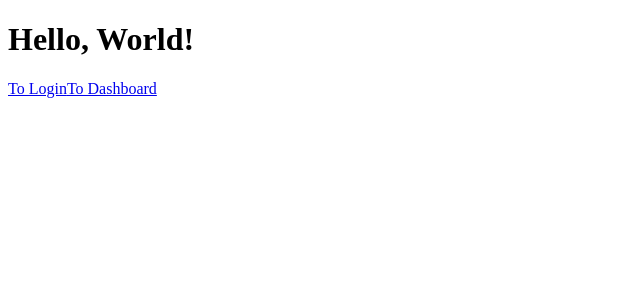
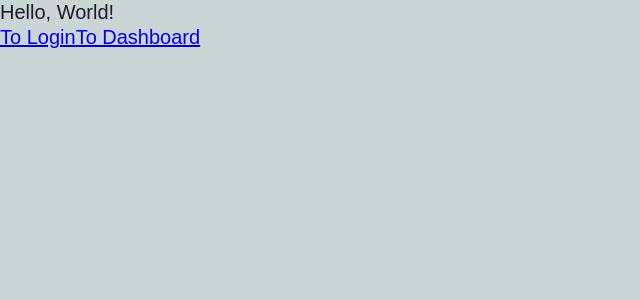
Before and after one commit to Nibir1/WOS_Applicant_Management, a Next.js app: page / in a window 1280 px wide. Shown: the top 300 px of the page, without its empty margins (0-640 px from the left). Built offline with nearby package versions, Linux system fonts and the light colour scheme.

Commit message:
starting sass scaffold

```diff
--- /dev/null
+++ b/app/global.scss
@@ -0,0 +1,32 @@
+@use './reset.scss';
+
+@use './palette.scss' as *;
+
+:root {
+  --background: #{$clr-shade-100};
+  --foreground: #{$clr-shade-900};
+}
+
+html {
+  width: 100%;
+  min-width: 100vw;
+  height: 100%;
+  min-height: 100vh;
+
+  background: var(--background);
+  color: var(--foreground);
+}
+
+body {
+  width: 100%;
+  height: 100%;
+
+  font-family: Arial, Helvetica, sans-serif;
+  font-size: 15pt;
+  line-height: 1.25em;
+
+  * {
+    box-sizing: border-box;
+    line-height: 1.25em;
+  }
+}
--- a/app/layout.tsx
+++ b/app/layout.tsx
@@ -1,5 +1,7 @@
 import type { ReactNode } from 'react';
 import type { Metadata } from 'next';
+
+import './global.scss';
 
 export default function RootLayout({ children }: { children: ReactNode }):ReactNode {
   return (
--- /dev/null
+++ b/app/palette.scss
@@ -0,0 +1,13 @@
+/* Defines SASS/SCSS Color Variables for the sites palette */
+
+$clr-shade-50: hsl(180deg, 10%, 95%);
+$clr-shade-100: hsl(180deg, 11%, 81.5%);
+$clr-shade-200: hsl(187deg, 12%, 73%);
+$clr-shade-300: hsl(194deg, 13%, 64.5%);
+$clr-shade-400: hsl(201deg, 14%, 56%);
+$clr-shade-500: hsl(208deg, 15%, 47.5%);
+$clr-shade-600: hsl(215deg, 16%, 39%);
+$clr-shade-700: hsl(222deg, 17%, 30.5%);
+$clr-shade-800: hsl(229deg, 18%, 22%);
+$clr-shade-900: hsl(236deg, 19%, 13.5%);
+$clr-shade-950: hsl(240deg, 20%, 5%);
--- /dev/null
+++ b/app/reset.scss
@@ -0,0 +1,48 @@
+/* http://meyerweb.com/eric/tools/css/reset/
+   v2.0 | 20110126
+   License: none (public domain)
+*/
+
+html, body, div, span, applet, object, iframe,
+h1, h2, h3, h4, h5, h6, p, blockquote, pre,
+a, abbr, acronym, address, big, cite, code,
+del, dfn, em, img, ins, kbd, q, s, samp,
+small, strike, strong, sub, sup, tt, var,
+b, u, i, center,
+dl, dt, dd, ol, ul, li,
+fieldset, form, label, legend,
+table, caption, tbody, tfoot, thead, tr, th, td,
+article, aside, canvas, details, embed,
+figure, figcaption, footer, header, hgroup,
+menu, nav, output, ruby, section, summary,
+time, mark, audio, video {
+	margin: 0;
+	padding: 0;
+	border: 0;
+	font-size: 100%;
+	font: inherit;
+	vertical-align: baseline;
+}
+/* HTML5 display-role reset for older browsers */
+article, aside, details, figcaption, figure,
+footer, header, hgroup, menu, nav, section {
+	display: block;
+}
+body {
+	line-height: 1;
+}
+ol, ul {
+	list-style: none;
+}
+blockquote, q {
+	quotes: none;
+}
+blockquote:before, blockquote:after,
+q:before, q:after {
+	content: '';
+	content: none;
+}
+table {
+	border-collapse: collapse;
+	border-spacing: 0;
+}
```
